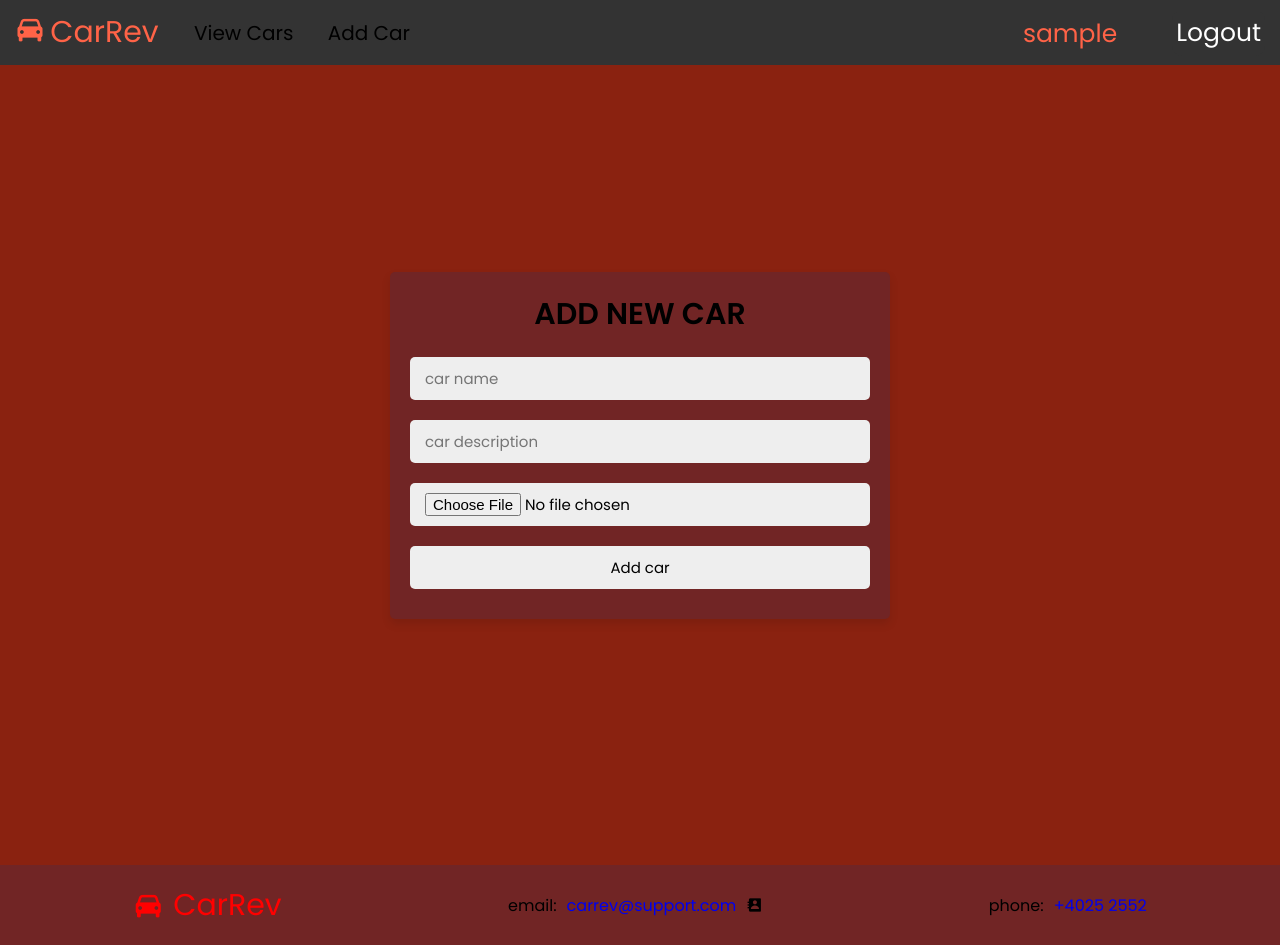
After one commit to adrianbetea/CarRev, a PHP site: page /add_car.php in a window 1280 px wide. The commit adds this page. Run offline with PHP 8.4, Linux system fonts and the light colour scheme; the visitor is signed in with stand-in values (Sample User, id 1).

Commit message:
add car page and db connection added

```diff
--- /dev/null
+++ b/add_car.php
@@ -0,0 +1,144 @@
+<?php
+
+// include mysql connection
+@include 'config.php';
+
+session_start();
+
+// if submit button is pressed and a car file si selected
+if (isset($_POST['submit']) && isset($_FILES['car_img'])) {
+    // print image details
+    echo "<pre>";
+    print_r($_FILES['car_img']);
+    echo "</pre>";
+
+    // car_name and car_description to variables
+    $car_name = mysqli_real_escape_string($conn, $_POST['car_name']);
+    $car_description = mysqli_real_escape_string($conn, $_POST['car_description']);
+
+    // image variables
+    $car_img = $_FILES['car_img']['name'];
+    $car_img_size = $_FILES['car_img']['size'];
+    $tmp_name = $_FILES['car_img']['tmp_name'];
+    $err = $_FILES['car_img']['error'];
+
+    if ($err === 0) {
+        // file must be smaller than 1.28MB
+        if ($car_img_size > 1280000) {
+            $em = "file is too large";
+            header("Location:add_car.php?error=$em");
+        } else {
+            //check file extension
+            $img_ex = pathinfo($car_img, PATHINFO_EXTENSION);
+            $img_ex_lc = strtolower($img_ex);
+
+            // only images allowed
+            $allowed_exs = array("jpg", "jpeg", "png");
+
+            if (in_array($img_ex_lc, $allowed_exs)) {
+                $new_car_img_name = uniqid("IMG-", true) . '.' . $img_ex_lc;
+                $img_upload_path = 'uploads/' . $new_car_img_name;
+                move_uploaded_file($tmp_name, $img_upload_path);
+
+                // Insert into database
+                $insert = "INSERT INTO cars(car_name, car_description, car_img) VALUE('$car_name', '$car_description', '$new_car_img_name')";
+                mysqli_query($conn, $insert);
+                header('location:view_cars_admin.php');
+            } else {
+                $em = "incorrect file type";
+                header("Location:add_car.php?error=$em");
+            }
+        }
+    } else {
+        $em = "unknow error";
+        header("Location:add_car.php?error=$em");
+    }
+} else {
+}
+
+?>
+
+<!DOCTYPE html>
+<html lang="en">
+
+<head>
+    <meta charset="UTF-8">
+    <meta name="viewport" content="width=device-width, initial-scale=1.0">
+    <!-- css file link -->
+    <link rel="stylesheet" href="./style/style.css">
+    <link rel="stylesheet" href="./style/add_car.css">
+    <link href="https://unpkg.com/boxicons@2.1.4/css/boxicons.min.css" rel="stylesheet" />
+    <title>add car</title>
+</head>
+
+<body>
+    <header>
+        <nav class="top-nav">
+            <ul>
+                <li>
+                    <i class='bx bxs-car logo'></i>
+                    <a href="admin_page.php"><span class="logo">CarRev</a></span></a>
+                </li>
+                <li><a href="view_cars_admin.php">View Cars</a></li>
+                <li><a href="add_car.php">Add Car</a></li>
+                <li><a href="logout.php" class="btn">logout</a></li>
+                <li>
+                    <span class="user"><?php echo $_SESSION['admin_name'] ?></span>
+                </li>
+
+            </ul>
+        </nav>
+    </header>
+
+    <main>
+        <div class="form-container">
+            <form action="" method="post" enctype="multipart/form-data">
+                <h3>Add new car</h3>
+                <?php
+                if (isset($error)) {
+                    foreach ($error as $error) {
+                        echo '<span class="error-msg">' . $error . '</span>';
+                    };
+                }
+                ?>
+                <?php if (isset($_GET['error'])) : ?>
+
+                    <span class="error-msg">
+                        <?php echo $_GET['error'] ?>
+                    </span>
+                <?php endif ?>
+
+                <input type="text" name="car_name" placeholder="car name">
+                <input type="text" name="car_description" placeholder="car description">
+                <input type="file" name="car_img">
+                <input type="submit" name="submit" value="Add car">
+
+            </form>
+
+        </div>
+
+    </main>
+
+    <footer>
+        <span>
+            <i class='bx bxs-car logo'></i>
+            <span class="logo">CarRev</span>
+        </span>
+        <span>
+            <p>email: </p>
+            <a href="mailto:carrev@support.com">carrev@support.com</a>
+            <i class='bx bxs-contact contact'></i>
+        </span>
+
+        <span>
+            <p>phone: </p>
+            <a href="tel:+4025 2552">+4025 2552</a>
+        </span>
+
+    </footer>
+
+
+
+</body>
+
+</html>
--- a/admin_page.php
+++ b/admin_page.php
@@ -35,7 +35,7 @@ if (!isset($_SESSION['admin_name'])) {
                     <a href="admin_page.php"><span class="logo">CarRev</a></span></a>
                 </li>
                 <li><a href="view_cars_admin.php">View Cars</a></li>
-                <li><a href="">Add Car</a></li>
+                <li><a href="add_car.php">Add Car</a></li>
                 <li><a href="logout.php" class="btn">logout</a></li>
                 <li>
                     <span class="user"><?php echo $_SESSION['admin_name'] ?></span>
```
Also changed, not shown: style/view_cars.css (+50 -5 lines), view_cars_admin.php (+18 -11 lines), view_cars_user.php (+17 -8 lines), style/add_car.css (added), uploads/IMG-653b4e2b2de639.02835956.png (renamed from images/initial cars/car1.png), uploads/IMG-653b51cec6d7d8.54751984.png (added), uploads/IMG-653b522b9dde78.58544789.png (added), uploads/IMG-653b527bf16fd6.19983452.png (added), uploads/IMG-653b52c5b5c206.08059649.png (added), uploads/IMG-653b52db55f9f7.67382846.png (added), uploads/IMG-653b52fdd43c89.93074831.png (added), uploads/IMG-653b5349298dc5.81786910.png (added).
